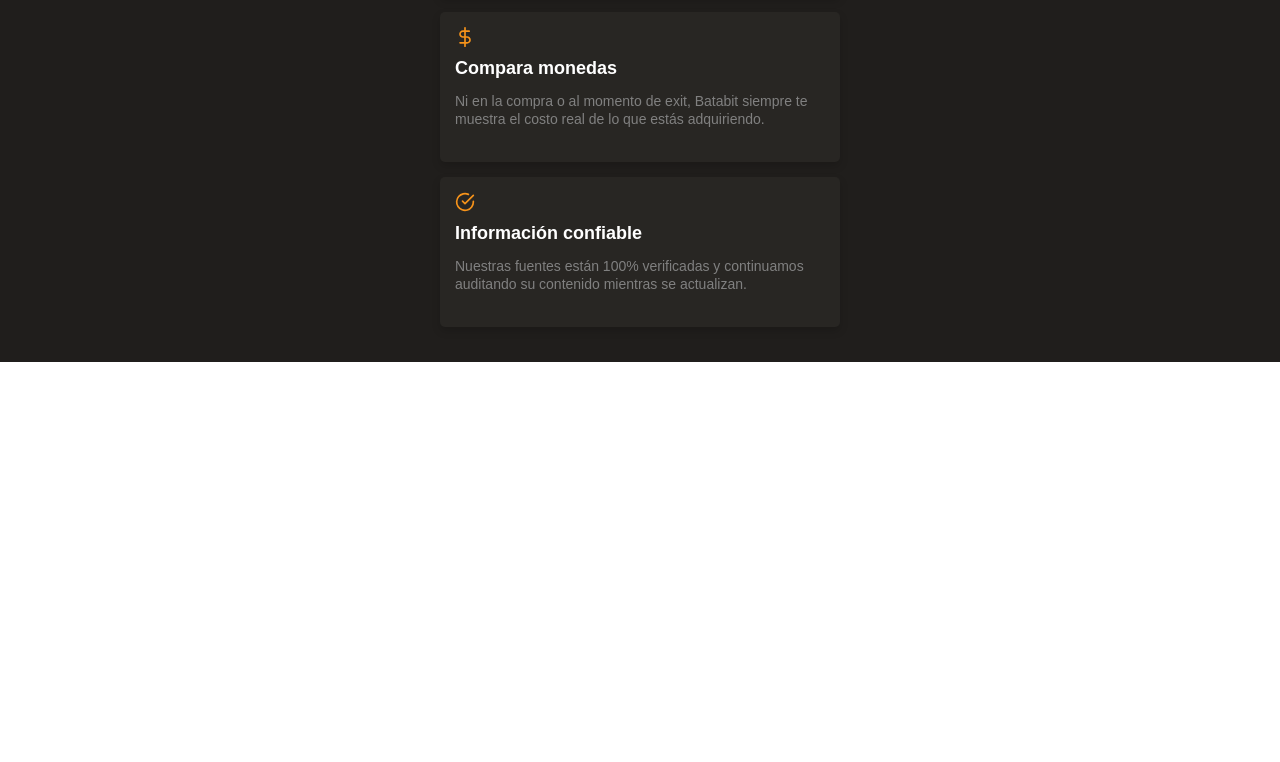
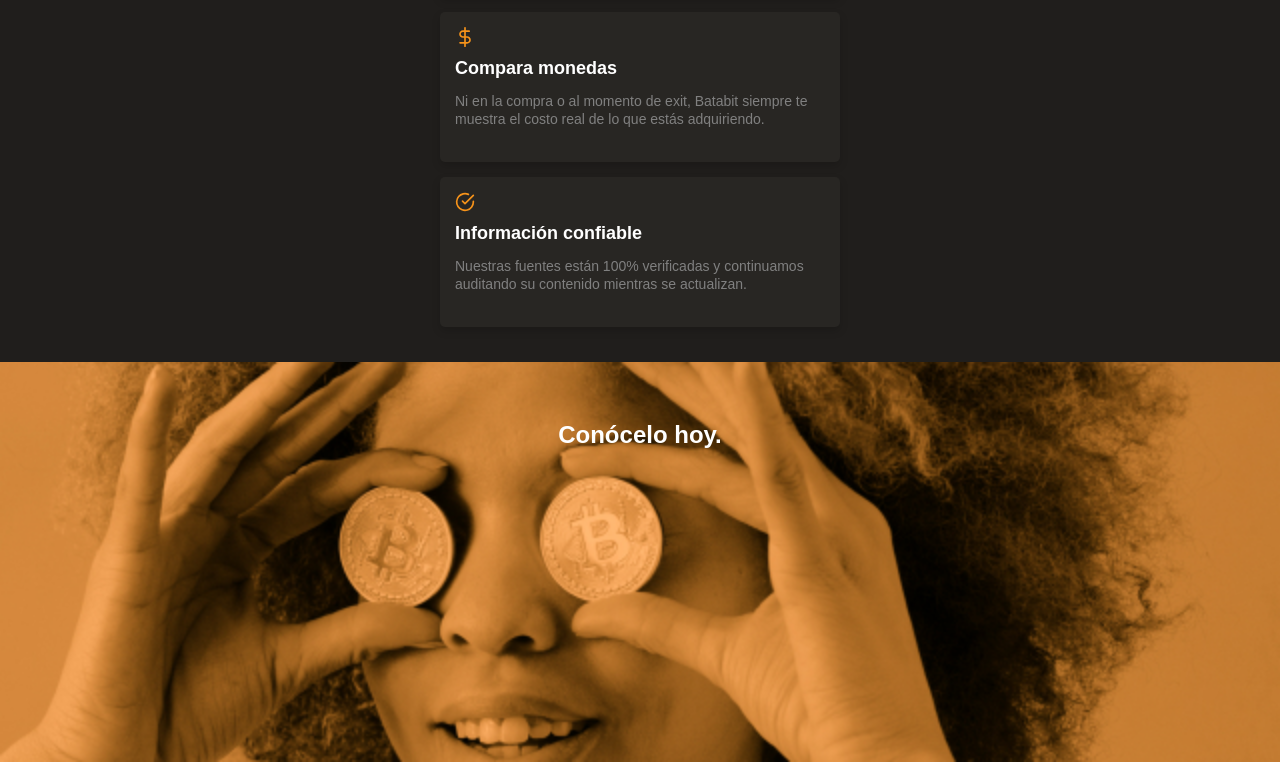
Before and after one commit to Crissdot/batatabit, a plain HTML site: page index.html in a window 1280 px wide. Shown: the part 1968-2730 px from the top of the page. Before the commit the page ends 2330 px from the top, so only its background shows below. Drawn offline with Linux system fonts and the light colour scheme.

Commit message:
add background img

```diff
--- a/index.html
+++ b/index.html
@@ -107,7 +107,9 @@
                 </article>
             </section>
         </section>
-        <section></section>
+        <section class="bitcoin-img-container">
+            <h2>Conócelo hoy.</h2>
+        </section>
         <section></section>
     </main>
     <footer></footer>
--- a/styles.css
+++ b/styles.css
@@ -304,3 +304,21 @@ main {
     line-height: 1.8rem;
     color: #808080;
 }
+
+.bitcoin-img-container {
+    width: 100%;
+    min-width: 320px;
+    height: 50vh;
+    background-image: url('./assets/img/bitcoinbaby2x.jpg');
+    background-position: center;
+    background-size: cover;
+    background-repeat: no-repeat;
+    text-align: center;
+}
+.bitcoin-img-container h2 {
+    padding-top: 60px;
+    font-size: 2.4rem;
+    font-weight: bold;
+    line-height: 2.6rem;
+    color: var(--just-white);
+}
```
